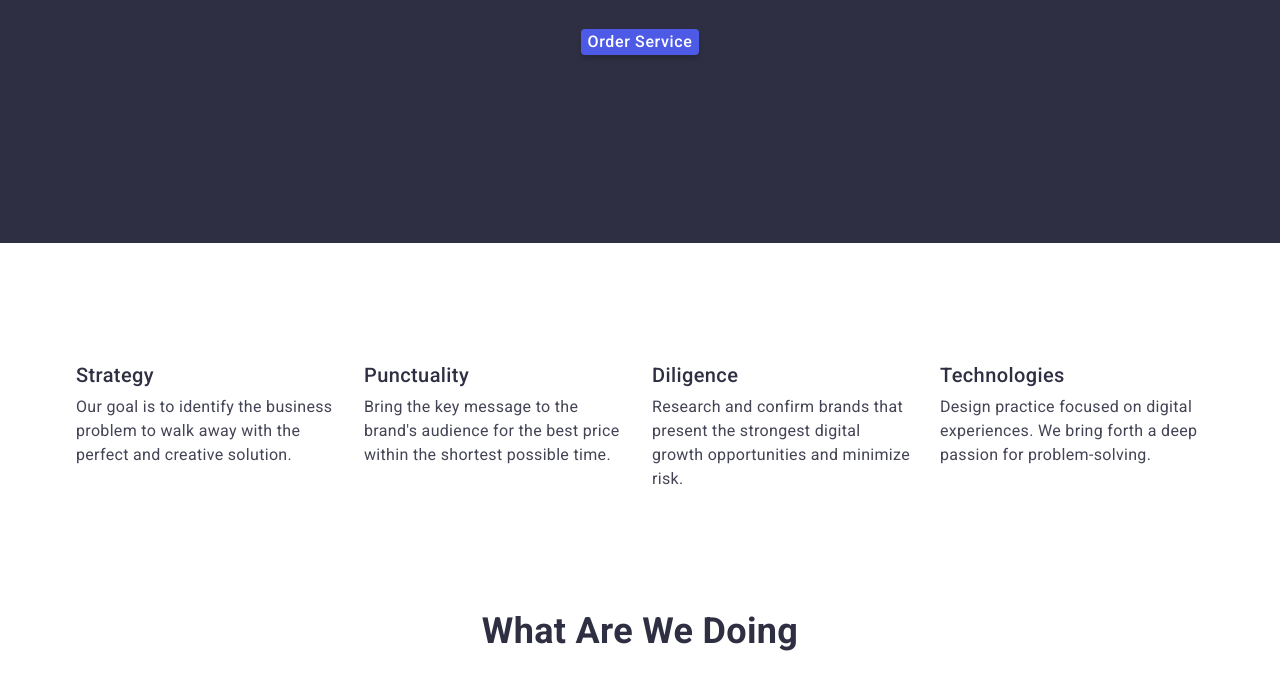
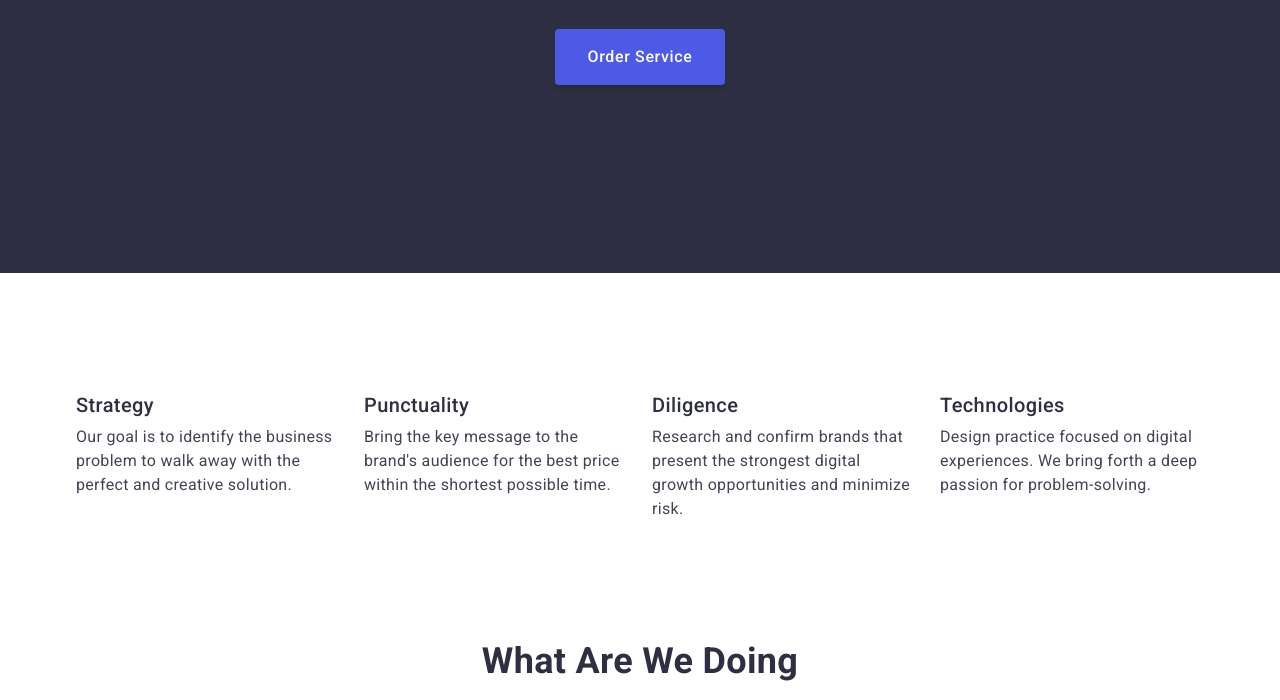
Before and after one commit to andrzej-falkowski/goit-markup-hw-03, a plain HTML site: page index.html in a window 1280 px wide. Shown: the part 400-1100 px from the top of the page. Drawn offline with Linux system fonts and the light colour scheme.

Commit message:
Update styles.css

```diff
--- a/css/styles.css
+++ b/css/styles.css
@@ -140,6 +140,7 @@ span {
   border: none;
   display: block;
   margin: 48px auto 0;
+  padding: 16px 32px;
   box-shadow: 0px 4px 4px 0px rgba(0, 0, 0, 0.15);
 }
 
```
